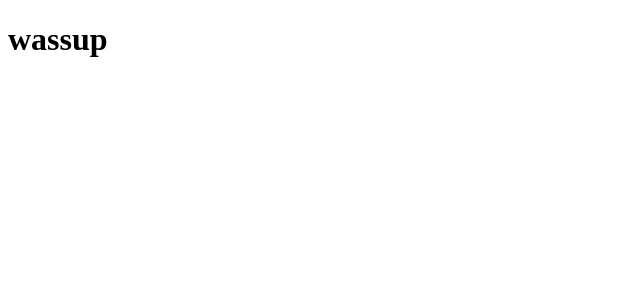
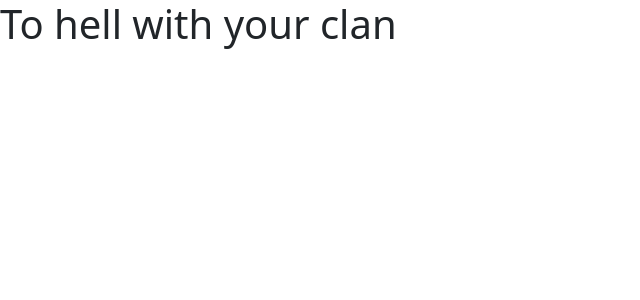
Before and after one commit to IscaRiot6/mvp-todo, a React (Create React App) app in the folder client/: page / in a window 1280 px wide. Shown: the top 300 px of the page, without its empty margins (0-640 px from the left). Built offline with nearby package versions, Linux system fonts and the light colour scheme.

Commit message:
react created

```diff
--- a/client/package.json
+++ b/client/package.json
@@ -6,9 +6,13 @@
     "@testing-library/jest-dom": "^5.16.5",
     "@testing-library/react": "^13.4.0",
     "@testing-library/user-event": "^13.5.0",
+    "bootstrap": "^5.2.3",
     "react": "^18.2.0",
     "react-dom": "^18.2.0",
     "react-scripts": "5.0.1",
+    "react-transition-group": "^4.4.5",
+    "reactstrap": "^9.1.5",
+    "uuid": "^9.0.0",
     "web-vitals": "^2.1.4"
   },
   "scripts": {
@@ -18,7 +22,6 @@
     "eject": "react-scripts eject"
   },
   "proxy": "http://localhost:8000",
-
   "eslintConfig": {
     "extends": [
       "react-app",
@@ -37,5 +40,4 @@
       "last 1 safari version"
     ]
   }
-
 }
--- a/client/src/App.js
+++ b/client/src/App.js
@@ -1,9 +1,10 @@
 import './App.css'
+import 'bootstrap/dist/css/bootstrap.min.css'
 
 function App () {
   return (
     <div className='App'>
-      <h1>wassup</h1>
+      <h1>To hell with your clan</h1>
     </div>
   )
 }
```
Also changed, not shown: 1 other file (tests, documents, lock files or other folders).
